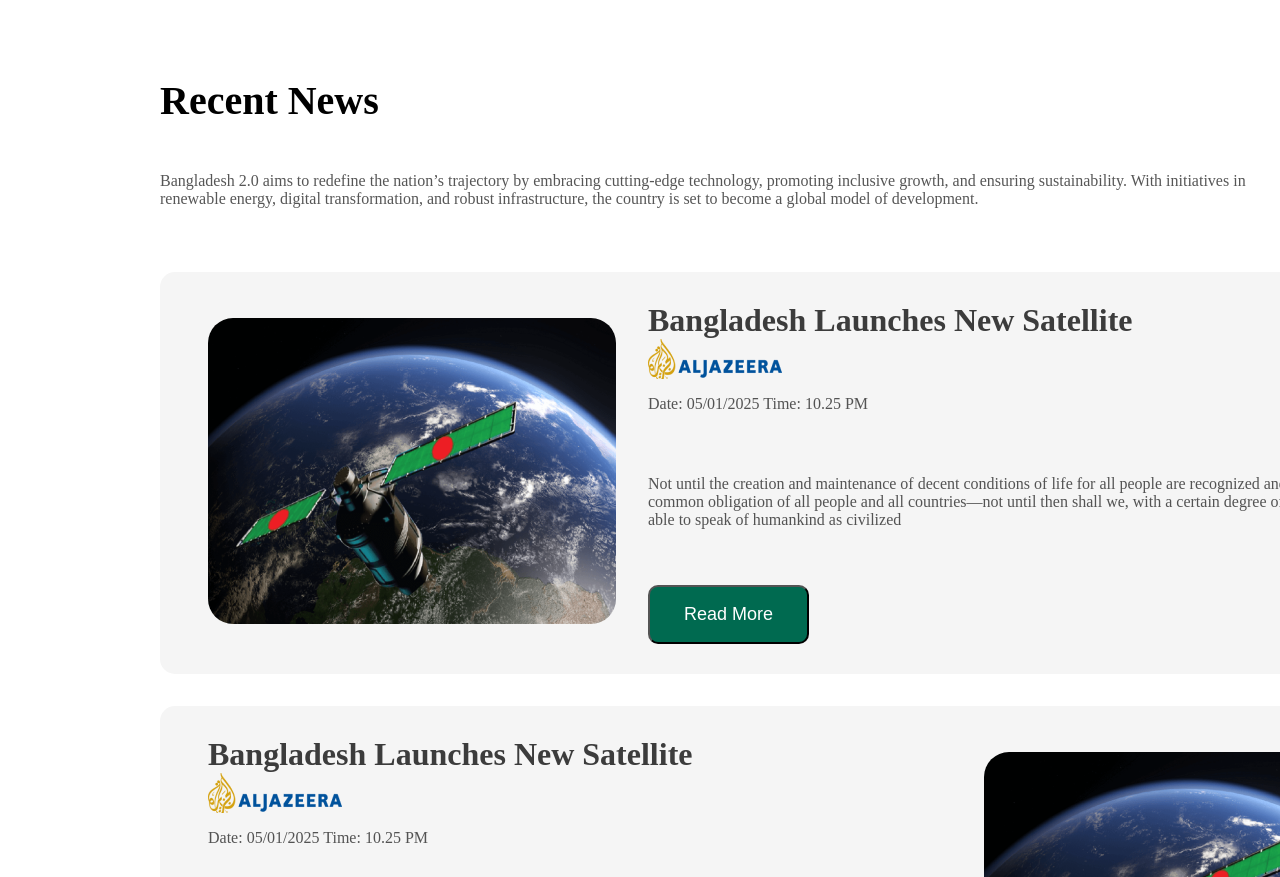
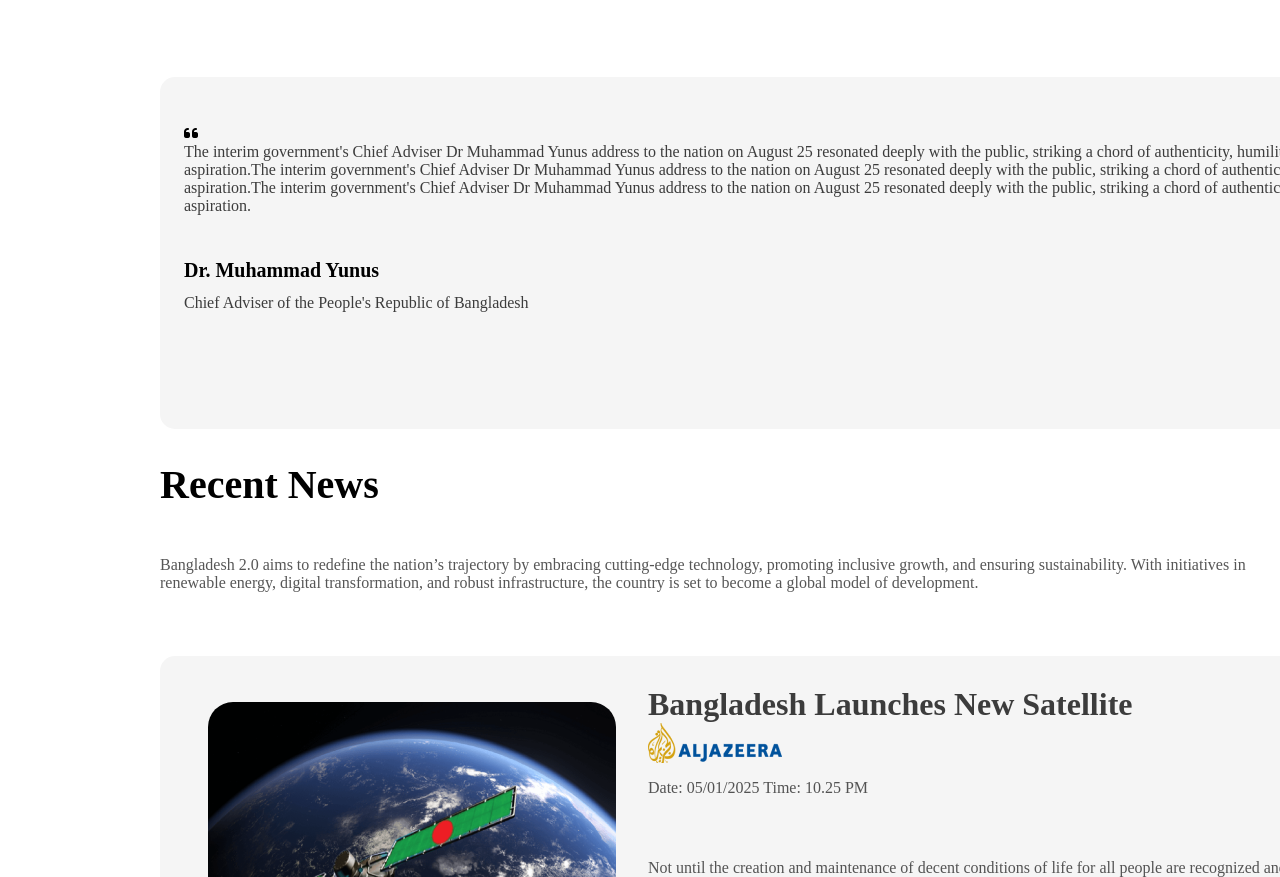
Before and after one commit to sumaiyahasanfarha/B11A1--assignment-1, a plain HTML site: page index.html in a window 1280 px wide. Shown: the part 1381-2258 px from the top of the page. Drawn offline with Linux system fonts and the light colour scheme.

Commit message:
added the advise section

```diff
--- a/index.html
+++ b/index.html
@@ -5,6 +5,7 @@
     <meta name="viewport" content="width=device-width, initial-scale=1.0">
     <title>New Bangladesh</title>
     <link rel="stylesheet" href="styles/style.css">
+    <script src="https://kit.fontawesome.com/b5f451bddc.js" crossorigin="anonymous"></script>
 </head>
 <body>
     <header>
@@ -57,6 +58,12 @@
             </div>
 
 
+            </div>
+            <div class="advise-container"><i class="fa-solid fa-quote-left"></i>
+                <p class="advise-description">The interim government's Chief Adviser Dr Muhammad Yunus address to the nation on August 25 resonated deeply with the public, striking a chord of authenticity, humility, and aspiration.The interim government's Chief Adviser Dr Muhammad Yunus address to the nation on August 25 resonated deeply with the public, striking a chord of authenticity, humility, and aspiration.The interim government's Chief Adviser Dr Muhammad Yunus address to the nation on August 25 resonated deeply with the public, striking a chord of authenticity, humility, and aspiration.</p>
+                <h3 class="advisor">Dr. Muhammad Yunus</h3>
+
+                <p class="advise-description">Chief Adviser of the People's Republic of Bangladesh</p>
             </div>
           <div class="news-container">
             <h1>Recent News</h1>
@@ -124,6 +131,7 @@
             <input type="text" name="" id="" placeholder="Other Amount (Taka)">
            <div class="donate-btn text-center"> <button class="btn-primary">Done Now</button>
           </div>
+
     </main>
     <footer>
 
--- a/styles/style.css
+++ b/styles/style.css
@@ -141,6 +141,28 @@ background-color: rgba(9, 161, 92, 1);
 .box-btn3{
 background-color: rgba(255, 194, 57, 1);
 }
+
+/* advise style */
+.advise-container{
+    width: 1232px;
+    height: 256px;
+    margin: 32px 160px;
+    padding: 48px 24px;
+    background-color: whitesmoke;
+    border-radius: 15px;
+
+}
+.advise-description {
+    font-size: 16px;
+    color: rgba(14, 14, 14, 0.8);
+}
+.advisor{
+    margin-top: 12px;
+    margin-bottom: 12px;
+    font-size: 20px;
+    font-weight: 600px;
+}
+
 /* News section style */
 .news-container{
    h1{
```
